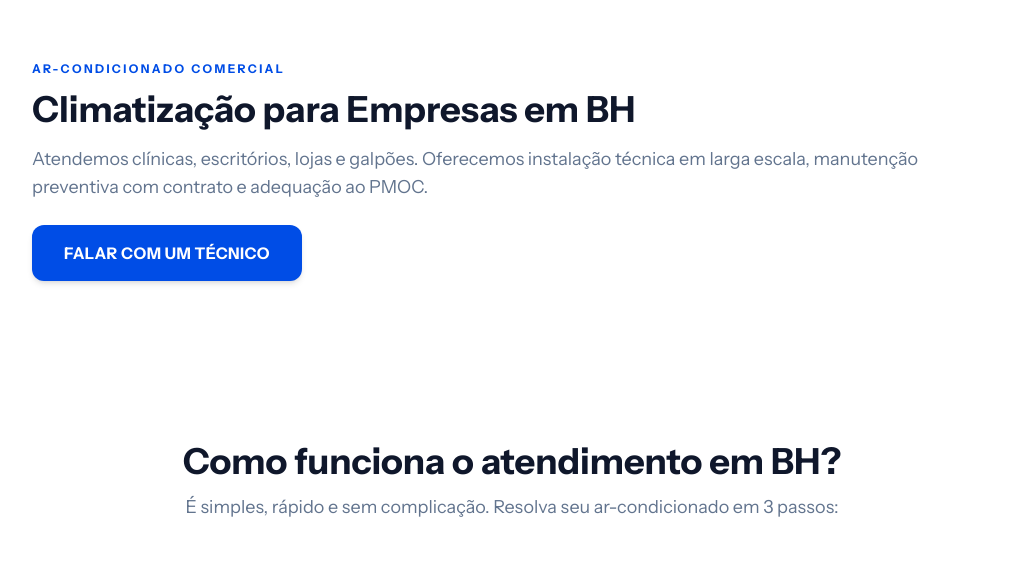
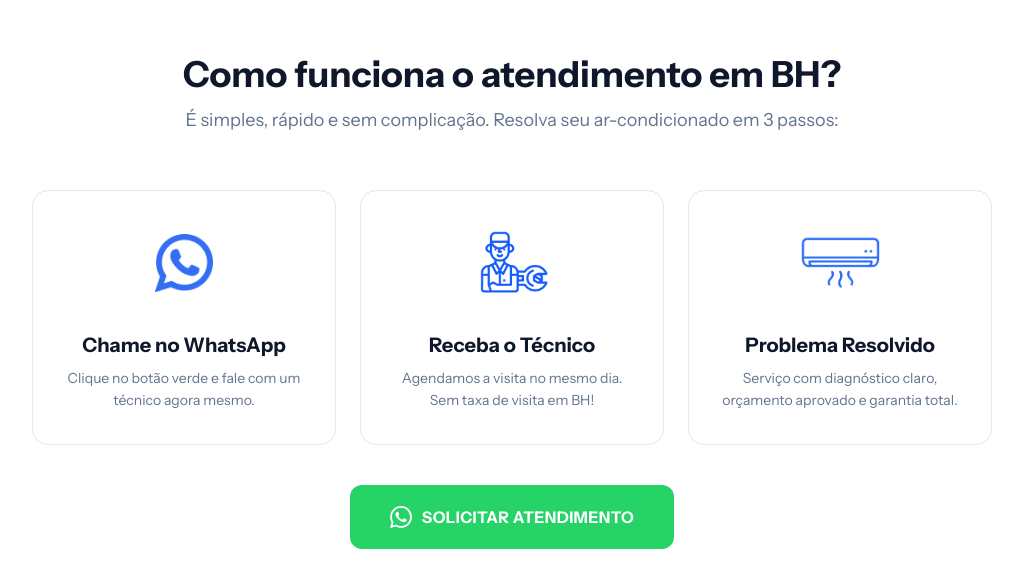
Before and after one commit to t0non/lpSan-cruz, a Next.js app: page / in a window 1280 px wide. Shown: the part 2540-3116 px from the top of the page, without its empty margins (128-1151 px from the left). Built offline with nearby package versions, Linux system fonts and the light colour scheme.

Commit message:
fix: remove secao de ar-condicionado comercial a pedido do usuario

```diff
--- a/src/app/page.tsx
+++ b/src/app/page.tsx
@@ -359,27 +359,7 @@ export default function Home() {
           </div>
         </section>
 
-        {/* ENTERPRISE SECTION */}
-        <section id="empresas" className="py-20 bg-white border-t border-slate-100">
-          <div className="max-w-5xl mx-auto px-4 sm:px-6 lg:px-8">
-            <div className="flex flex-col md:flex-row items-center gap-10">
-              <div className="flex-1 text-center md:text-left">
-                <span className="inline-block text-xs font-bold tracking-[0.2em] text-corporate-800 uppercase mb-3">Ar-condicionado Comercial</span>
-                <h2 className="text-3xl md:text-4xl font-extrabold text-slate-900 mb-4">Climatização para Empresas em BH</h2>
-                <p className="text-slate-500 mb-6 text-lg">
-                  Atendemos clínicas, escritórios, lojas e galpões. Oferecemos instalação técnica em larga escala, manutenção preventiva com contrato e adequação ao PMOC.
-                </p>
-                <a
-                  href={getWhatsAppLink("Olá! Vim pelo site da San'Cruz e gostaria de falar sobre atendimento de ar-condicionado para minha empresa.")}
-                  target="_blank" rel="noopener noreferrer"
-                  className="inline-flex items-center justify-center gap-2.5 bg-corporate-800 text-white px-8 py-4 rounded-xl font-extrabold uppercase tracking-wide hover:bg-corporate-900 transition-all shadow-md"
-                >
-                  Falar com um técnico
-                </a>
-              </div>
-            </div>
-          </div>
-        </section>
+
 
 
 
```
